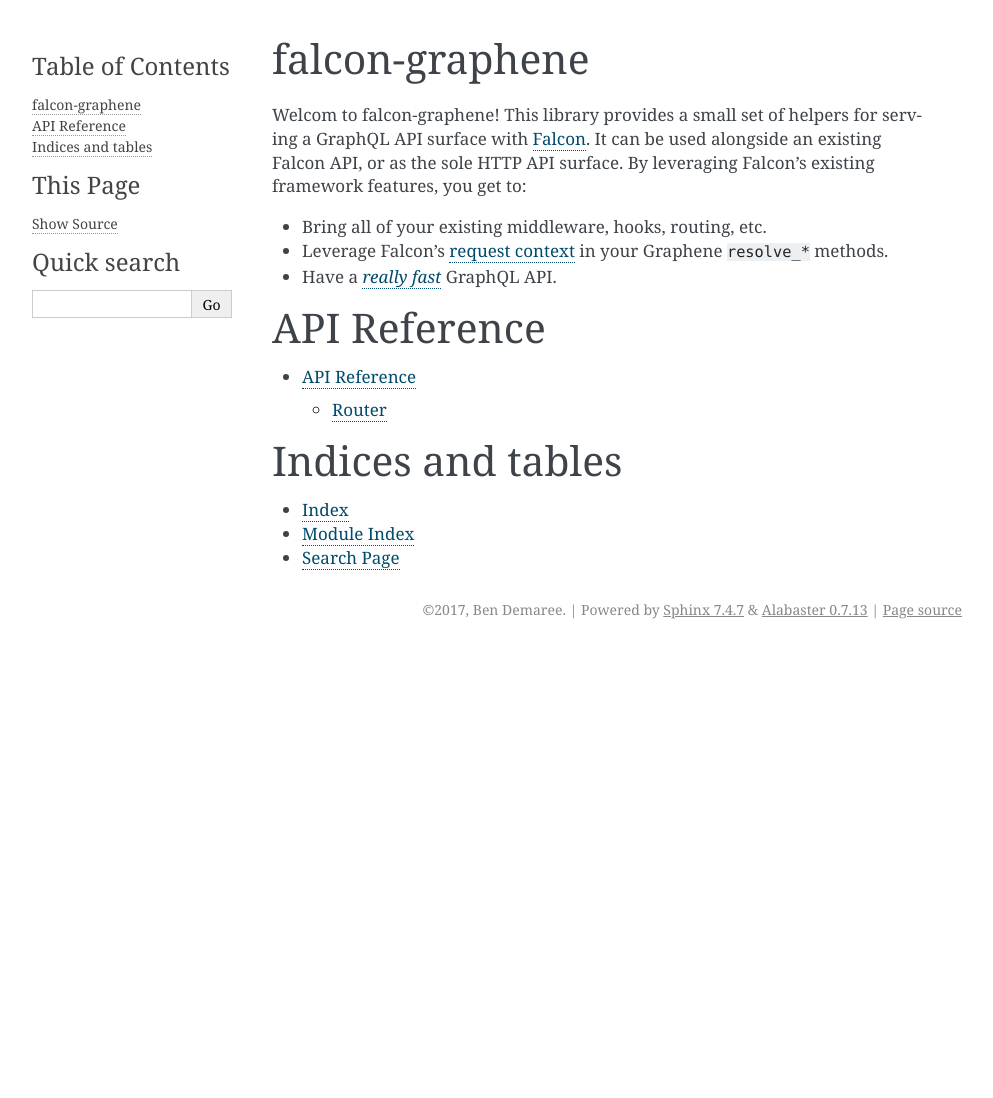
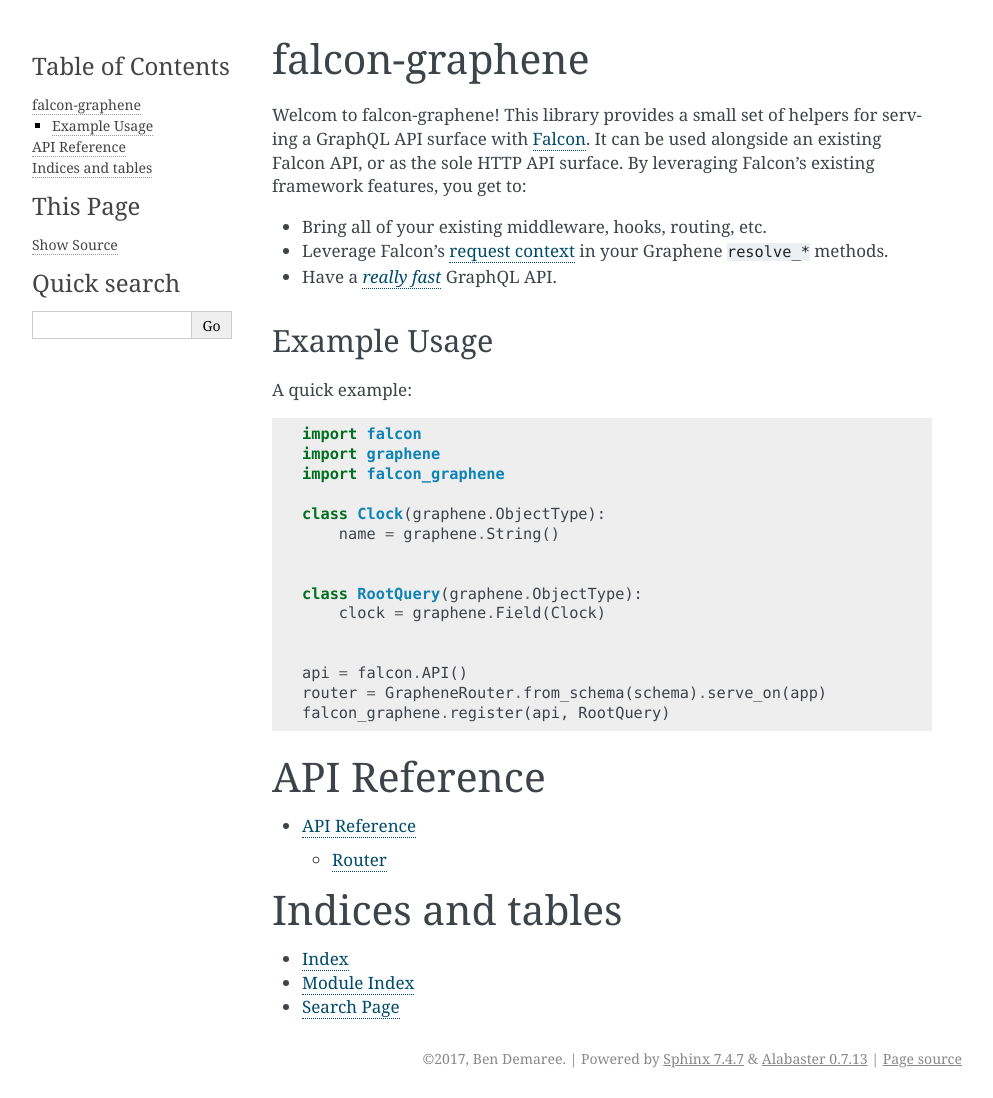
Before and after one commit to bendemaree/falcon-graphene, a Sphinx documentation site: the page built from docs/source/index.rst, in a window 1280 px wide. Shown: the whole page, without its empty margins (148-1141 px from the left). Built offline with Sphinx 7.4.7, drawn with Linux system fonts in a browser that asks for light colours; before the commit the page ends 900 px from its top, so only the background shows below that.

Commit message:
Add example to generated docs

```diff
--- a/docs/source/index.rst
+++ b/docs/source/index.rst
@@ -9,6 +9,27 @@
 * Bring all of your existing middleware, hooks, routing, etc.
 * Leverage Falcon's `request context`_ in your Graphene ``resolve_*`` methods.
 * Have a |really fast|_ GraphQL API.
+
+Example Usage
+-------------
+
+A quick example::
+
+    import falcon
+    import graphene
+    import falcon_graphene
+
+    class Clock(graphene.ObjectType):
+        name = graphene.String()
+
+
+    class RootQuery(graphene.ObjectType):
+        clock = graphene.Field(Clock)
+
+
+    api = falcon.API()
+    router = GrapheneRouter.from_schema(schema).serve_on(app)
+    falcon_graphene.register(api, RootQuery)
 
 .. _Falcon: https://falconframework.org
 .. _request context: https://falcon.readthedocs.io/en/stable/api/request_and_response.html#Request.context
```
